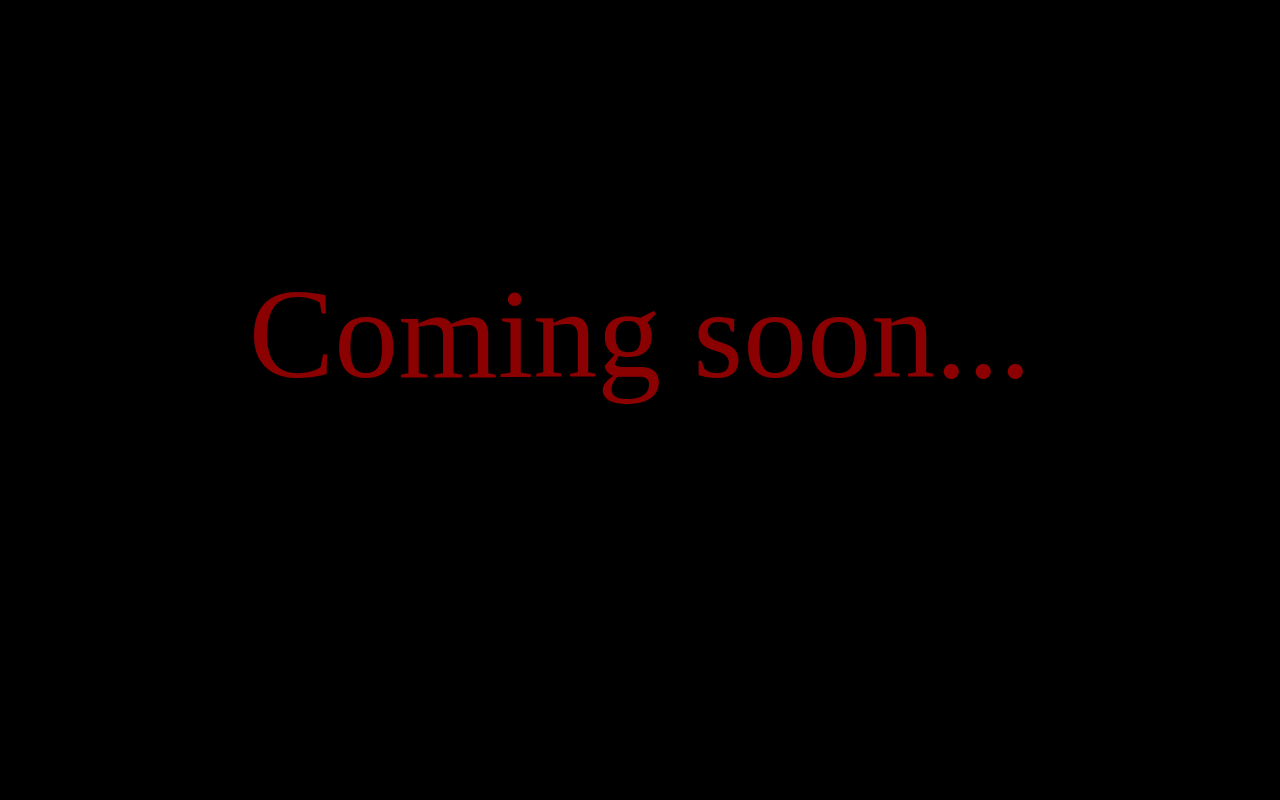
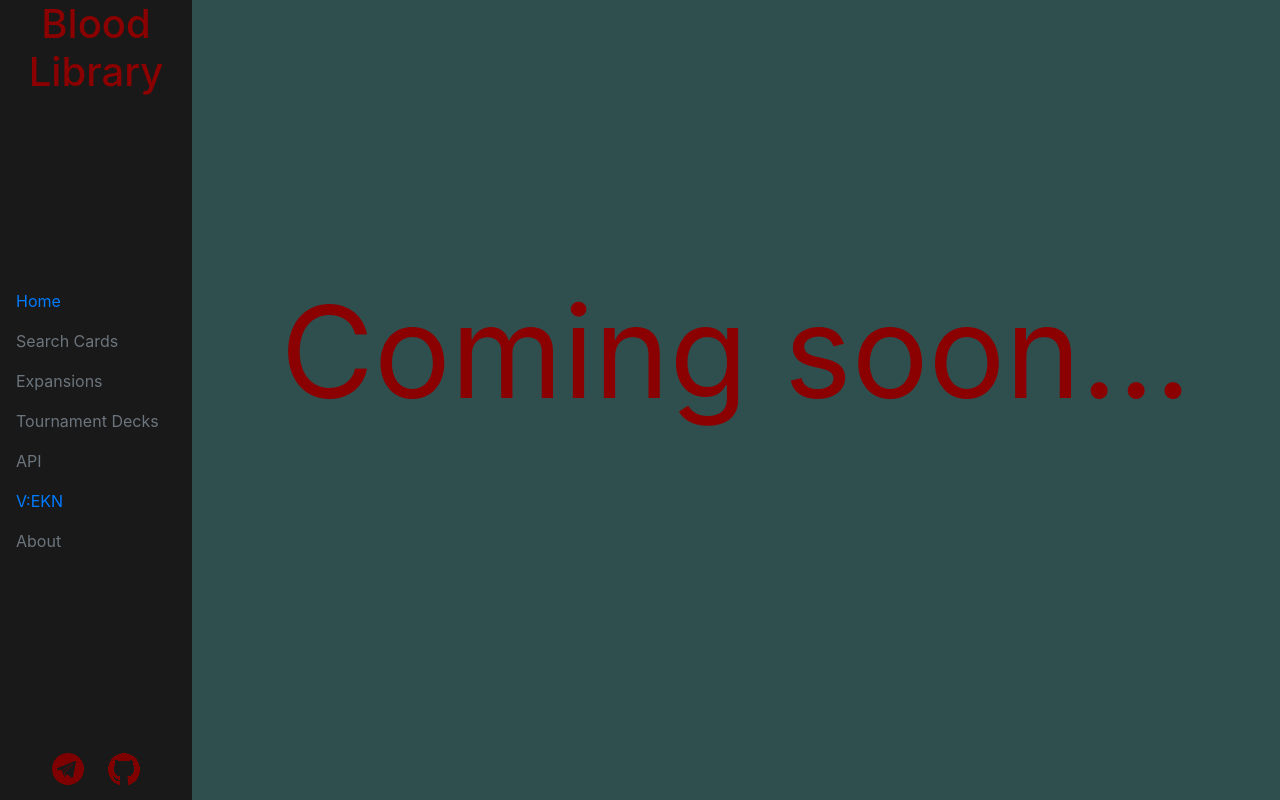
Before and after one commit to Nosk14/bloodlibrary-frontend, a React app in the folder bloodlibrary/: page / in a window 1280 px wide. Built offline with nearby package versions, Linux system fonts and the light colour scheme.

Commit message:
added bootstrap dependency and sidebar basics

```diff
--- a/bloodlibrary/package.json
+++ b/bloodlibrary/package.json
@@ -6,7 +6,9 @@
     "@testing-library/jest-dom": "^4.2.4",
     "@testing-library/react": "^9.4.0",
     "@testing-library/user-event": "^7.2.1",
+    "bootstrap": "^4.4.1",
     "react": "^16.12.0",
+    "react-bootstrap": "^1.0.0-beta.16",
     "react-dom": "^16.12.0",
     "react-scripts": "3.3.1"
   },
--- a/bloodlibrary/src/index.css
+++ b/bloodlibrary/src/index.css
@@ -1,5 +1,6 @@
+
 body {
-    background: black;
+    background: darkslategrey;
 }
 
 p {
@@ -8,3 +9,39 @@ p {
     padding-top: 20%;
     text-align: center;
 }
+
+.sidebar-container {
+    background-color: rgb(25, 25, 25);
+    height: 100vh;
+    width: 15%;
+    padding: 0%;
+    float: left;
+    display: flex;
+    flex-direction: column;
+    justify-content: space-between;
+}
+
+.container {
+    padding: 0%;
+    margin: 0%;
+}
+
+.menu-element:hover {
+    background-color: black;
+}
+
+.menu-element {
+    width: 100%;
+}
+
+.sidebar-footer {
+    margin: 15px;;
+    display: flex;
+    justify-content: space-around;
+}
+
+
+h1 {
+    text-align: center;
+    color: darkred;
+}
--- a/bloodlibrary/src/index.js
+++ b/bloodlibrary/src/index.js
@@ -1,8 +1,23 @@
 import React from 'react';
 import ReactDOM from 'react-dom';
+import SidebarContainer from './sidebar.js'
+import 'bootstrap/dist/css/bootstrap.min.css';
 import './index.css';
 
-  ReactDOM.render(
-    <p>Coming soon...</p>,
-    document.getElementById('root')
-  );
+
+class WebLayout extends React.Component {
+  render() {
+    return (
+      <div>
+        <div id="sidebar-menu" ><SidebarContainer /></div>
+        <div id="content"><p>Coming soon...</p></div>
+      </div>
+    );
+  }
+}
+
+
+ReactDOM.render(
+  <WebLayout />,
+  document.getElementById('root')
+);
--- /dev/null
+++ b/bloodlibrary/src/sidebar.js
@@ -0,0 +1,47 @@
+import React from 'react';
+import Nav from 'react-bootstrap/Nav'
+import github_icon from './img/github-icon.png'
+import telegram_icon from './img/telegram-icon.png'
+
+class SidebarContainer extends React.Component {
+    render(){
+        return (
+        <div className="sidebar-container">
+            <div><h1>Blood Library</h1></div>
+            <NavMenu/>
+            <Footer/>
+        </div>
+        );
+    }
+}
+
+class NavMenu extends React.Component {
+    render() {
+      return (
+        <Nav defaultActiveKey="/home" className="flex-column" >
+          <Nav.Link className="menu-element" href="/home">Home</Nav.Link>
+          <Nav.Link className="menu-element" href="search" disabled>Search Cards</Nav.Link>
+          <Nav.Link className="menu-element" href="expansions" disabled >Expansions</Nav.Link>
+          <Nav.Link className="menu-element" href="tournament-decks" disabled>Tournament Decks</Nav.Link>
+          <Nav.Link className="menu-element" href="api" disabled>API</Nav.Link>
+          <Nav.Link className="menu-element" href="http://www.vekn.net/">V:EKN</Nav.Link>
+          <Nav.Link className="menu-element" href="about" disabled>About</Nav.Link>
+        </Nav>
+      );
+    }
+  }
+
+  class Footer extends React.Component {
+      render(){
+          return (
+            <div className="sidebar-footer">
+                <div/>
+                <img src={telegram_icon} alt="Telegram group"></img>
+                <img src={github_icon} alt="Github project"></img>
+                <div/>
+            </div>
+          );
+      }
+  }
+
+  export default SidebarContainer;
```
Also changed, not shown: bloodlibrary/public/favicon.ico, bloodlibrary/public/logo192.png (deleted), bloodlibrary/public/logo512.png (deleted), bloodlibrary/src/img/github-icon.png (added), bloodlibrary/src/img/telegram-icon.png (added), 1 other file.
